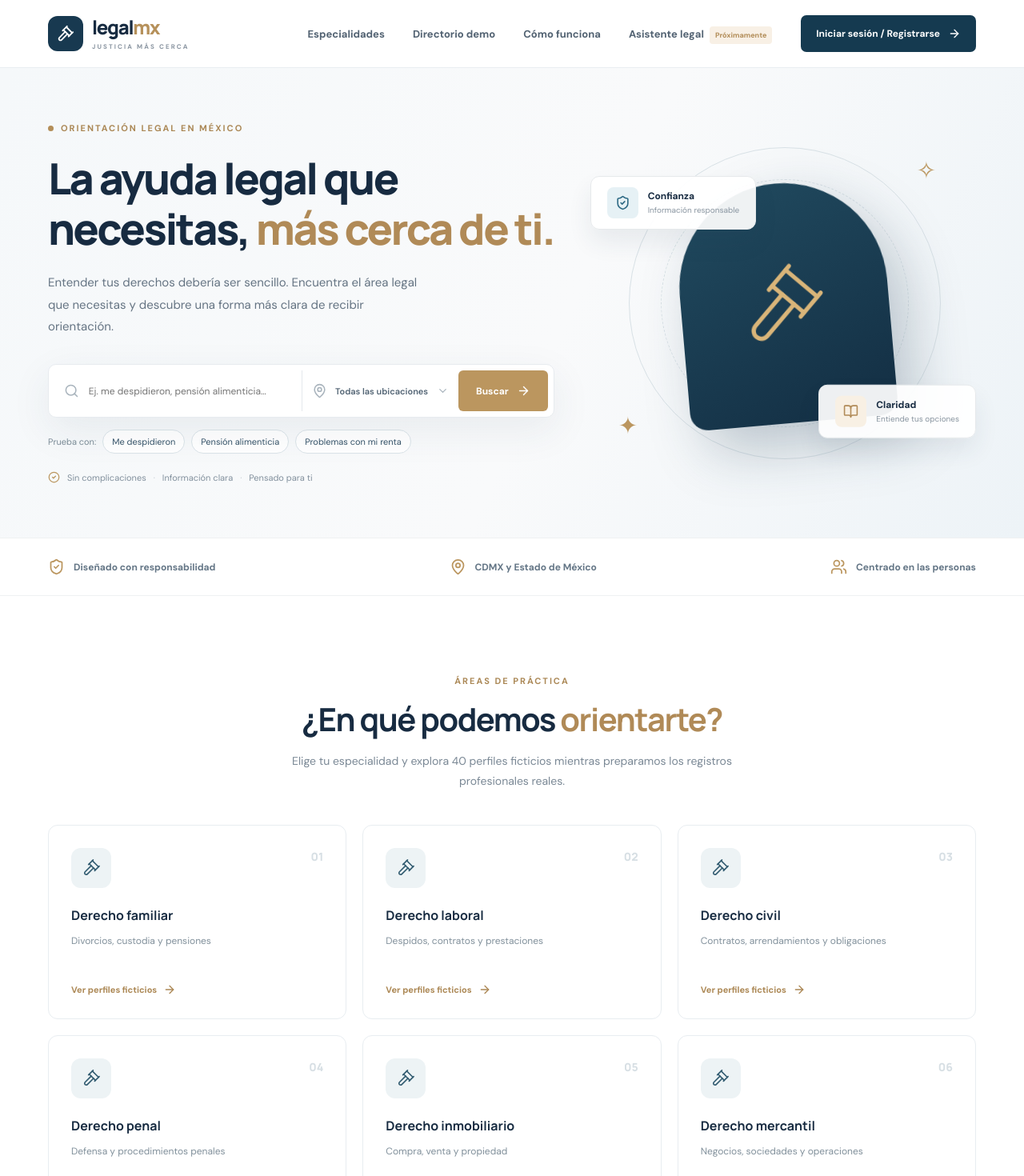
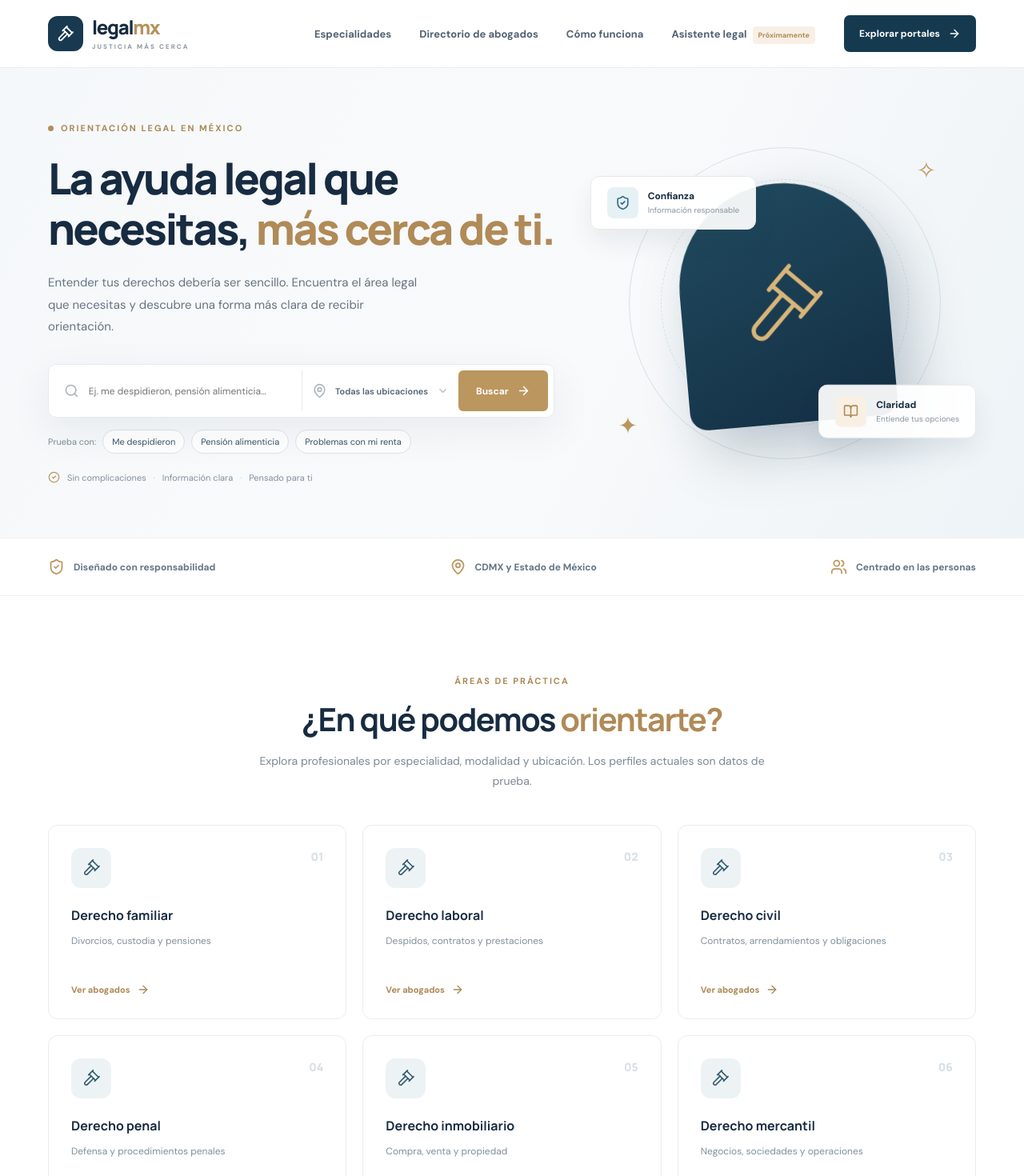
Before and after one commit to BrayanQuirino/legal-mx, a React (Vite) app: page / in a window 1280 px wide. Shown: the top 1470 px of the page at 80% size. Built offline with nearby package versions, Linux system fonts and the light colour scheme.

Commit message:
ui: rename directory and replace demo login entry with direct portal exploration

```diff
--- a/apps/web/src/App.tsx
+++ b/apps/web/src/App.tsx
@@ -23,11 +23,11 @@ export function App() {
         <div className="container nav">
           <a className="brand" href="#inicio" onClick={() => {setPortalOpen(false);setDirectoryOpen(false);}} aria-label="Legal MX, inicio"><span className="brand-mark"><Gavel size={22}/></span><span>legal<span className="brand-accent">mx</span><small>JUSTICIA MÁS CERCA</small></span></a>
           <nav className={menuOpen ? "nav-links open" : "nav-links"} aria-label="Navegación principal">
-            <a href="#especialidades" onClick={() => {setPortalOpen(false);setDirectoryOpen(false);setMenuOpen(false);}}>Especialidades</a><button type="button" className="directory-nav-link" onClick={()=>{setDirectoryOpen(true);setPortalOpen(false);setMenuOpen(false);}}>Directorio demo</button>
+            <a href="#especialidades" onClick={() => {setPortalOpen(false);setDirectoryOpen(false);setMenuOpen(false);}}>Especialidades</a><button type="button" className="directory-nav-link" onClick={()=>{setDirectoryOpen(true);setPortalOpen(false);setMenuOpen(false);}}>Directorio de abogados</button>
             <a href="#como-funciona" onClick={() => {setPortalOpen(false);setMenuOpen(false);}}>Cómo funciona</a>
-            <a href="#asistente" onClick={() => {setPortalOpen(false);setMenuOpen(false);}}>Asistente legal <span className="new-tag">Próximamente</span></a><button type="button" className="mobile-access" onClick={() => {setPortalOpen(true);setDirectoryOpen(false);setMenuOpen(false);}}>Iniciar sesión / Registrarse</button>
+            <a href="#asistente" onClick={() => {setPortalOpen(false);setMenuOpen(false);}}>Asistente legal <span className="new-tag">Próximamente</span></a><button type="button" className="mobile-access" onClick={() => {setPortalOpen(true);setDirectoryOpen(false);setMenuOpen(false);}}>Explorar portales</button>
           </nav>
-          <button className="nav-cta" type="button" onClick={() => {setPortalOpen(true);setMenuOpen(false);}}>Iniciar sesión / Registrarse <ArrowRight size={16}/></button>
+          <button className="nav-cta" type="button" onClick={() => {setPortalOpen(true);setMenuOpen(false);}}>Explorar portales <ArrowRight size={16}/></button>
           <button className="mobile-menu" type="button" onClick={() => setMenuOpen(!menuOpen)} aria-label={menuOpen ? "Cerrar menú" : "Abrir menú"}>{menuOpen ? <X/> : <Menu/>}</button>
         </div>
       </header>
@@ -49,9 +49,9 @@ export function App() {
         </div></section>
         <section className="trust-strip"><div className="container trust-items"><span><ShieldCheck size={21}/> Diseñado con responsabilidad</span><span><MapPin size={21}/> CDMX y Estado de México</span><span><Users size={21}/> Centrado en las personas</span></div></section>
         <section className="specialties-section" id="especialidades"><div className="container">
-          <div className="section-intro"><span className="section-label">ÁREAS DE PRÁCTICA</span><h2>¿En qué podemos <em>orientarte?</em></h2><p>Elige tu especialidad y explora 40 perfiles ficticios mientras preparamos los registros profesionales reales.</p></div>
-          {searched && <div className="search-feedback" role="status">{matches.length ? `Encontramos ${matches.length} área(s) legal(es) relacionada(s) con tu búsqueda. Ubicación seleccionada: ${region}. Explora perfiles exclusivamente ficticios en el directorio de demostración.` : "No encontramos una especialidad con esas palabras. Intenta una búsqueda más general."}</div>}
-          <div className="specialty-grid">{matches.map((specialty, index) => <article className="specialty-card" key={specialty.id}><span className="specialty-icon"><Gavel size={23} strokeWidth={1.7}/></span><span className="specialty-number">0{index + 1}</span><h3>{specialty.name}</h3><p>{specialty.description}</p><span className="coming-label"><button className="directory-specialty-button" type="button" onClick={()=>{setQuery("");setDirectoryOpen(true);window.scrollTo({top:0,behavior:"smooth"});}}>Ver perfiles ficticios <ArrowRight size={16}/></button></span></article>)}</div>
+          <div className="section-intro"><span className="section-label">ÁREAS DE PRÁCTICA</span><h2>¿En qué podemos <em>orientarte?</em></h2><p>Explora profesionales por especialidad, modalidad y ubicación. Los perfiles actuales son datos de prueba.</p></div>
+          {searched && <div className="search-feedback" role="status">{matches.length ? `Encontramos ${matches.length} área(s) legal(es) relacionada(s) con tu búsqueda. Ubicación seleccionada: ${region}. Consulta los resultados del directorio. Perfiles ficticios durante la etapa de pruebas.` : "No encontramos una especialidad con esas palabras. Intenta una búsqueda más general."}</div>}
+          <div className="specialty-grid">{matches.map((specialty, index) => <article className="specialty-card" key={specialty.id}><span className="specialty-icon"><Gavel size={23} strokeWidth={1.7}/></span><span className="specialty-number">0{index + 1}</span><h3>{specialty.name}</h3><p>{specialty.description}</p><span className="coming-label"><button className="directory-specialty-button" type="button" onClick={()=>{setQuery("");setDirectoryOpen(true);window.scrollTo({top:0,behavior:"smooth"});}}>Ver abogados <ArrowRight size={16}/></button></span></article>)}</div>
         </div></section>
         <section id="como-funciona" className="how-section"><div className="container"><div className="section-intro"><span className="section-label">SIMPLE DESDE EL PRINCIPIO</span><h2>Tu camino, <em>más claro.</em></h2></div><div className="steps"><div><span className="step-num">01</span><Search/><h3>Cuéntanos qué necesitas</h3><p>Busca por tema legal o selecciona una especialidad.</p></div><div><span className="step-num">02</span><BookOpen/><h3>Conoce tus opciones</h3><p>Consulta información comprensible y fuentes verificables cuando estén disponibles.</p></div><div><span className="step-num">03</span><CalendarDays/><h3>Conecta con un profesional</h3><p>Próximamente podrás consultar perfiles y solicitar una cita.</p></div></div></div></section>
         <section id="asistente" className="assistant-section"><div className="container assistant-panel"><div className="assistant-icon"><Sparkles size={28}/></div><div><span className="section-label">PRÓXIMAMENTE</span><h2>Un asistente legal que habla tu idioma.</h2><p>Estamos diseñando un asistente para orientarte sobre la normativa de Ciudad de México y Estado de México, con referencias a fuentes oficiales. Aún no acepta consultas.</p></div><span className="assistant-status"><MessageCircle size={17}/> En desarrollo</span></div></section>
```
